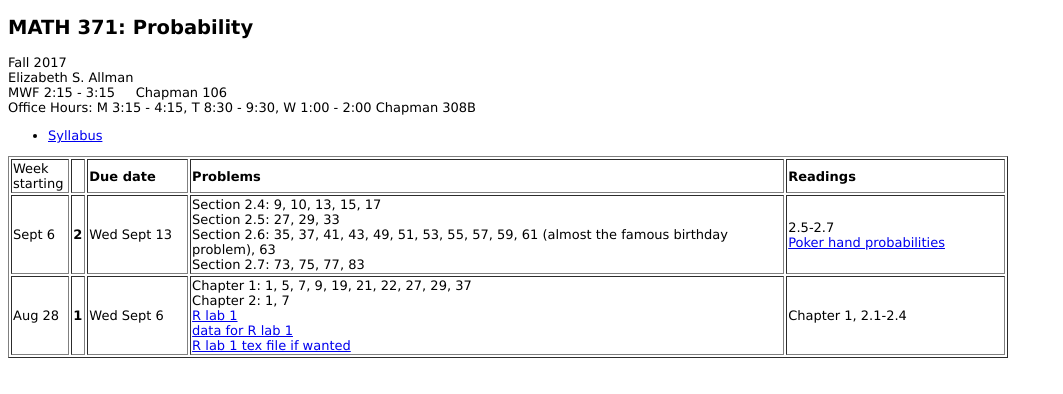
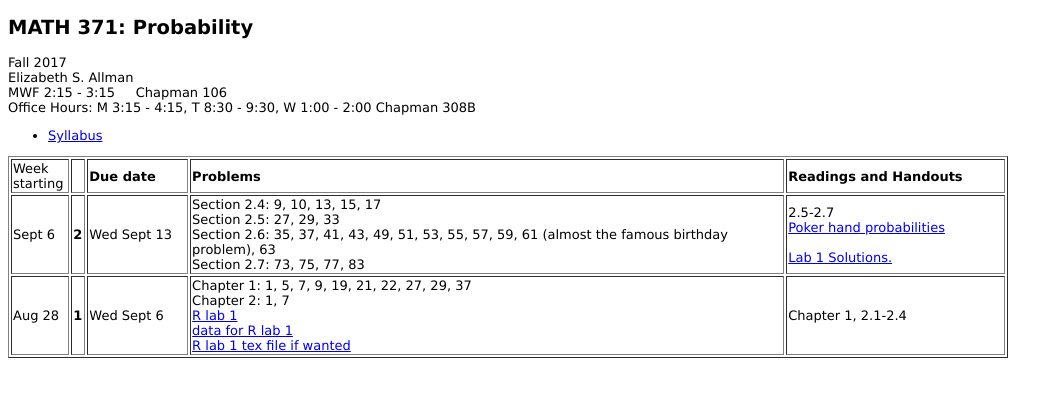
Before and after one commit to eallman/eallman.github.io, a plain HTML site: page classes/371/371_2017.html in a window 1280 px wide. Shown: the whole page, without its empty margins (0-1063 px from the left). Drawn offline with Linux system fonts and the light colour scheme.

Commit message:
Lab 1 solns added

```diff
--- a/classes/371/371_2017.html
+++ b/classes/371/371_2017.html
@@ -34,7 +34,7 @@ Office Hours:  M 3:15 - 4:15, T 8:30 - 9:30, W 1:00 - 2:00 Chapman 308B<p>
     <td width="9">&nbsp;</td>
     <td width="90"><strong>Due date</strong></td>
     <td width="550"><strong>Problems</strong></td>
-    <td width="200"><strong>Readings</strong></td>
+    <td width="200"><strong>Readings and Handouts</strong></td>
   </tr>
 
   <tr>
@@ -49,6 +49,9 @@ Office Hours:  M 3:15 - 4:15, T 8:30 - 9:30, W 1:00 - 2:00 Chapman 308B<p>
     <td width="200">2.5-2.7
         <br /><a href="https://en.wikipedia.org/wiki/Poker_probability#Frequency_of_5-card_poker_hands">
               Poker hand probabilities</a>
+        <br />
+        <br /><a href="solns_lb1_descriptiveStats.pdf">
+              Lab 1 Solutions.</a>
     </td>
 
   <tr>
```
Also changed, not shown: 1 other file.
